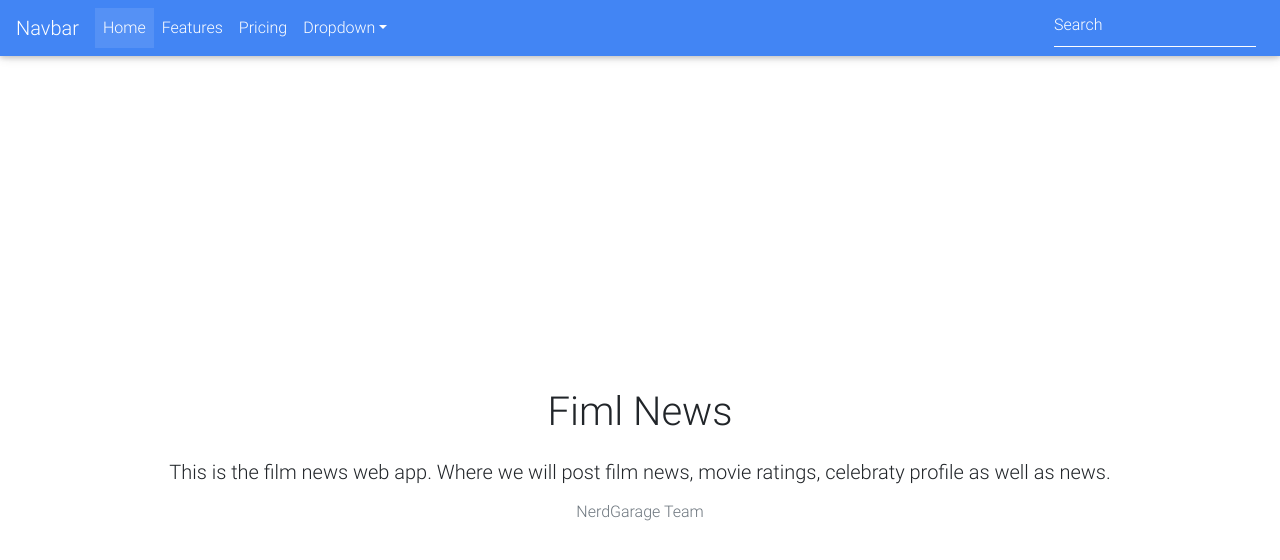
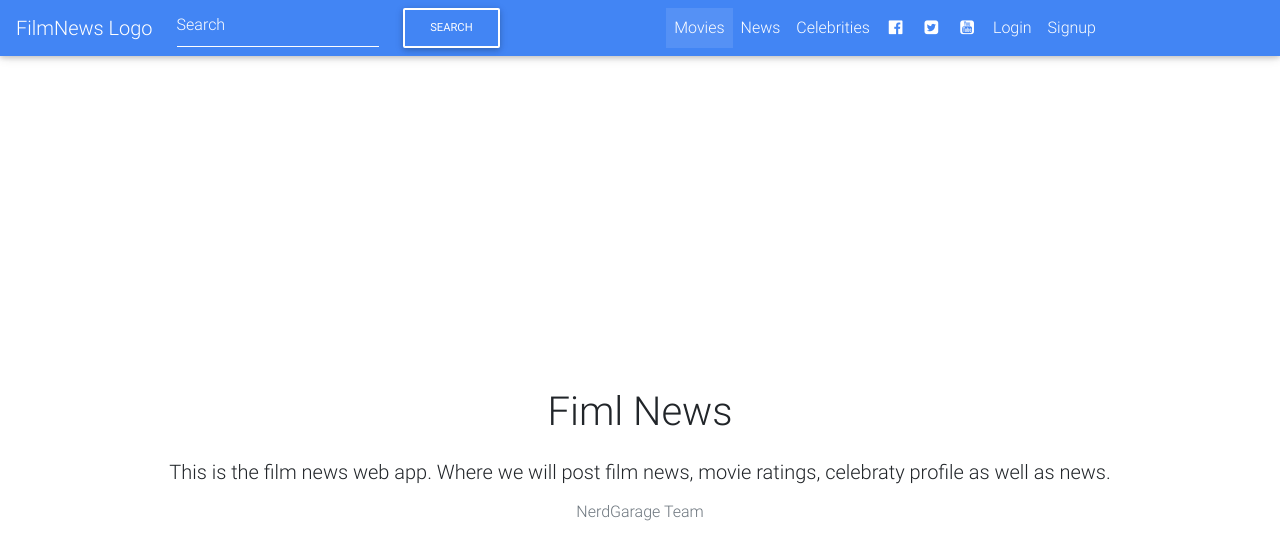
Before and after one commit to vuespirit/asdflkj, a website: page template/index.html in a window 1280 px wide. Shown: the top 560 px of the page. Drawn offline with Linux system fonts and the light colour scheme.

Commit message:
Navbar: add complete navbar for index page

```diff
--- a/template/index.html
+++ b/template/index.html
@@ -21,7 +21,7 @@
 <nav class="navbar navbar-expand-lg sticky-top navbar-dark primary-color">
 
             <!-- Navbar brand -->
-            <a class="navbar-brand" href="#">Navbar</a>
+            <a class="navbar-brand" href="#">FilmNews Logo</a>
 
             <!-- Collapse button -->
             <button class="navbar-toggler" type="button" data-toggle="collapse" data-target="#basicExampleNav" aria-controls="basicExampleNav"
@@ -31,45 +31,63 @@
 
             <!-- Collapsible content -->
             <div class="collapse navbar-collapse" id="basicExampleNav">
-
+                    <form class="form-inline">
+                            <div class="md-form my-0">
+                                <input class="form-control mr-sm-2" type="text" placeholder="Search" aria-label="Search">
+                            </div>
+                            <button class="btn btn-outline-white btn-md my-2 my-sm-0 ml-3" type="submit">Search</button>
+                        </form>
                 <!-- Links -->
                 <ul class="navbar-nav mr-auto">
-                    <li class="nav-item active">
-                        <a class="nav-link" href="#">Home
-                            <span class="sr-only">(current)</span>
-                        </a>
-                    </li>
-                    <li class="nav-item">
-                        <a class="nav-link" href="#">Features</a>
-                    </li>
-                    <li class="nav-item">
-                        <a class="nav-link" href="#">Pricing</a>
-                    </li>
+
 
                     <!-- Dropdown -->
-                    <li class="nav-item dropdown">
+                    <!-- <li class="nav-item dropdown">
                                         <a class="nav-link dropdown-toggle" id="navbarDropdownMenuLink" data-toggle="dropdown" aria-haspopup="true" aria-expanded="false">Dropdown</a>
                                         <div class="dropdown-menu dropdown-primary" aria-labelledby="navbarDropdownMenuLink">
                                             <a class="dropdown-item" href="#">Action</a>
                                             <a class="dropdown-item" href="#">Another action</a>
                                             <a class="dropdown-item" href="#">Something else here</a>
                                         </div>
-                    </li>
+                                    </li> -->
 
                 </ul>
                 <!-- Links -->
-
-                <form class="form-inline">
-                    <div class="md-form my-0">
-                        <input class="form-control mr-sm-2" type="text" placeholder="Search" aria-label="Search">
-                    </div>
-                </form>
+                <ul class="navbar-nav mr-auto">
+                        <li class="nav-item active">
+                                <a class="nav-link" href="#">Movies
+                                </a>
+                            </li>
+                            <li class="nav-item">
+                                <a class="nav-link" href="#">News</a>
+                            </li>
+                            <li class="nav-item">
+                                <a class="nav-link" href="#">Celebrities</a>
+                            </li>
+                            <li class="nav-item">
+                                <a class="nav-link" href="#"><i class="fa fa-facebook-official" aria-hidden="true"></i></a>
+                            </li>
+                            <li class="nav-item">
+                                <a class="nav-link" href="#"><i class="fa fa-twitter-square" aria-hidden="true"></i></a>
+                            </li>
+                            <li class="nav-item">
+                                <a class="nav-link" href="#"><i class="fa fa-youtube-square" aria-hidden="true"></i></a>
+                            </li>
+                            <li class="nav-item">
+                                <a class="nav-link" href="#">Login</a>
+                            </li>
+                            <li class="nav-item">
+                                <a class="nav-link" href="#">Signup</a>
+                            </li>
+                </ul>
             </div>
             <!-- Collapsible content -->
 
         </nav>
         <!--/.Navbar-->
     <main>
+
+
         <!-- Start your project here-->
     <div style="height: 100vh">
             <div class="flex-center flex-column">
```
Lines whose indentation alone changed are shown as unchanged.
